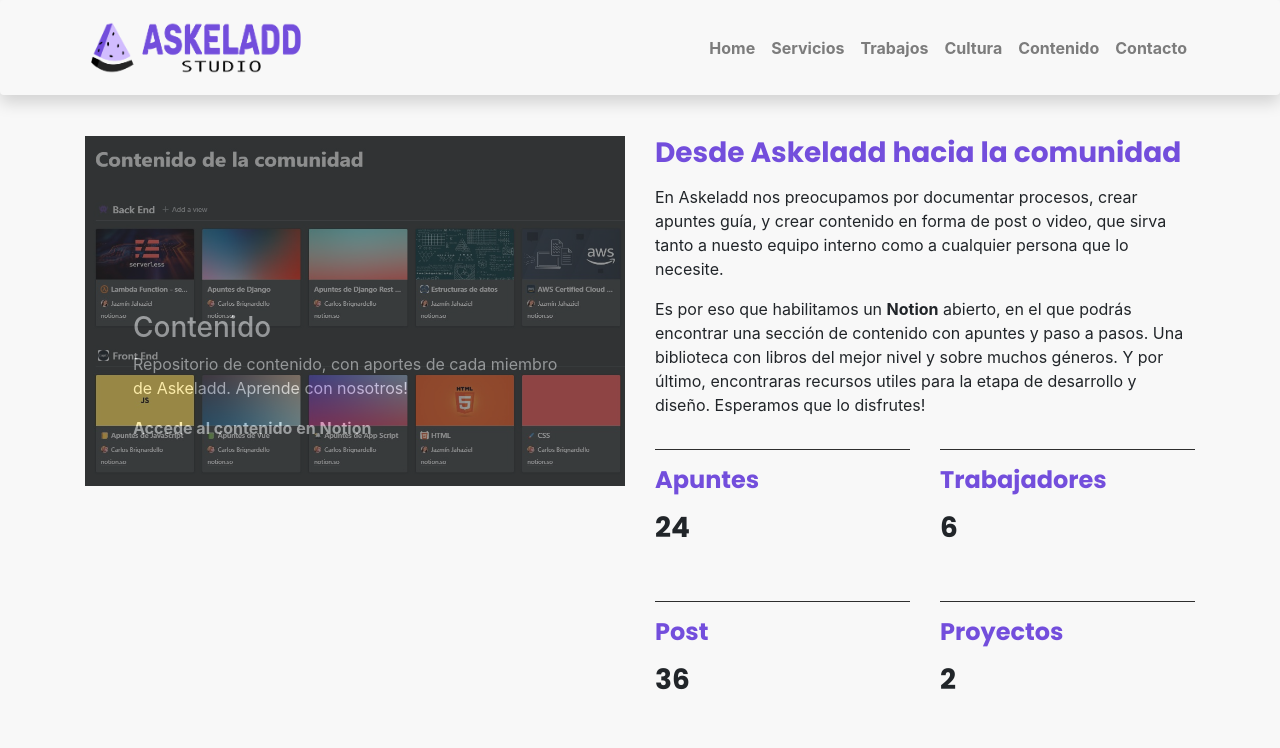
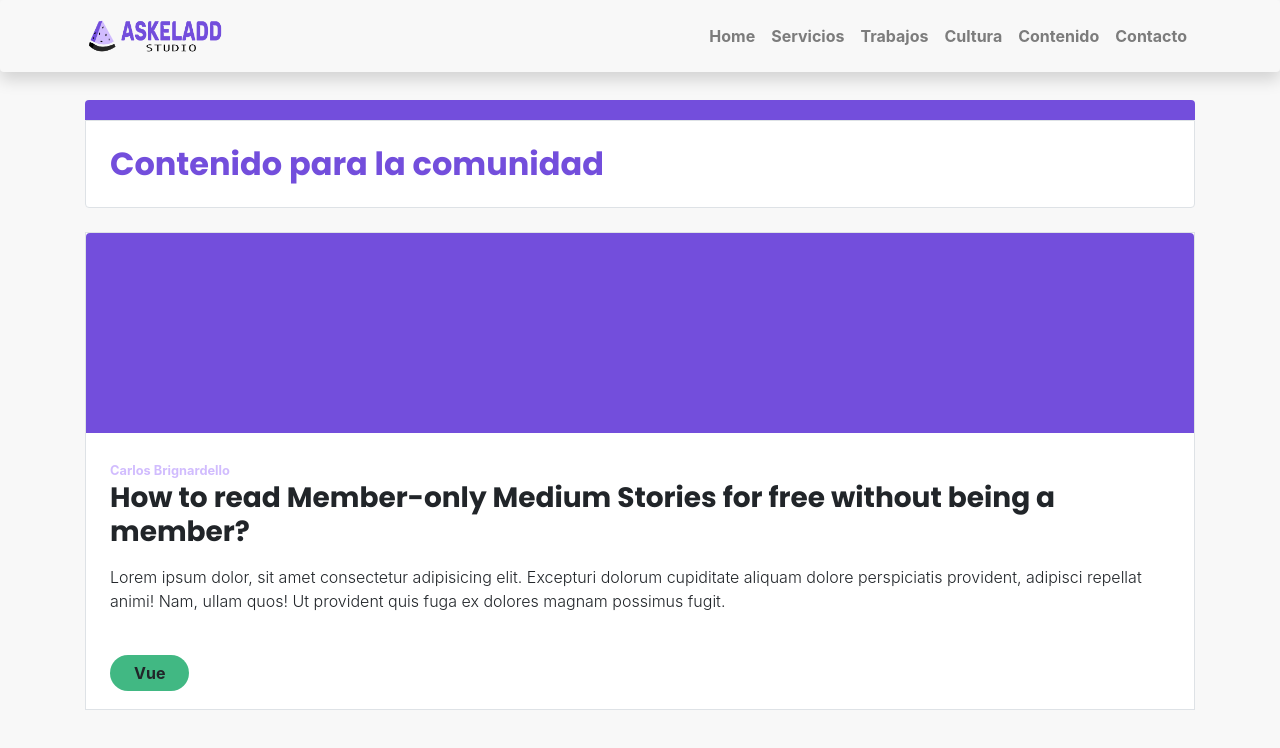
Before and after one commit to vrigna/askeladd-studio, a Vue app: page /#/content in a window 1280 px wide. Shown: the top 748 px of the page. Built offline with nearby package versions, Linux system fonts and the light colour scheme.

Commit message:
Se creo el componente de contenido

```diff
--- /dev/null
+++ b/src/components/ContentCard.vue
@@ -0,0 +1,44 @@
+<template>
+  <div class="bg-white border mt-4">
+    <div class="bg-primary rounded-top" style="height: 200px;">
+
+    </div>
+    <div class="p-4">
+      <div>
+        <span class="small font-weight-bold text-secondary">{{ author }}</span>
+      </div>
+      <div>
+        <h3 class="font-weight-bold" style="font-family: Poppins;">{{ title }}</h3>
+      </div>
+      <div class="mt-3 mb-5">
+        <p class="font-weight-light">{{ desc }}</p>
+      </div>
+      <div>
+        <span class="py-2 px-4 mr-3 font-weight-bold" :style="colorTag" style="border-radius: 100px;">{{ tag }}</span>
+      </div>
+
+    </div>
+</div>
+</template>
+
+<script>
+export default {
+  data() {
+    return {
+      colorTag: `background-color: ${this.color};`
+    }
+  },
+  props: {
+    author: String,
+    title: String,
+    desc: String,
+    url: String,
+    tag: String,
+    color: String,
+  }
+}
+</script>
+
+<style>
+
+</style>
--- a/src/components/Navbar.vue
+++ b/src/components/Navbar.vue
@@ -3,7 +3,7 @@
     <div class="">
     <nav class="fixed-top navbar navbar-expand-lg navbar-light bg-light shadow p-3 bg-body rounded">
         <div class="container fluid justify-content-evenly">
-            <img alt="Askeladd logo" src="../assets/logo.png" width="220px">
+            <img alt="Askeladd logo" src="../assets/logo.png" height="40px">
 
             <div class="d-none d-lg-block " id="navbarNav">
                 <ul class="navbar-nav">
--- a/src/router/index.js
+++ b/src/router/index.js
@@ -19,7 +19,7 @@
   {
     path: '/content',
     name: 'Content',
-    component: () => import('../views/ContentView.vue')
+    component: () => import('../views/ContentPosts.vue')
   },
   {
     path: '/services',
--- /dev/null
+++ b/src/views/ContentPosts.vue
@@ -0,0 +1,32 @@
+<template>
+  <div class="min-vh-100 bg-light" style="padding-top: 100px;">
+    <div class="container">
+      <div class="bg-primary rounded-top" style="height: 20px;"></div>
+      <div class="p-4 border rounded-bottom" style="background-color: white;">
+        <h2 class="m-0 font-weight-bold text-primary" style="font-family: Poppins;">Contenido para la comunidad</h2>
+      </div>
+      <ContentCard
+        author="Carlos Brignardello"
+        title="How to read Member-only Medium Stories for free without being a member?"
+        desc="Lorem ipsum dolor, sit amet consectetur adipisicing elit. Excepturi dolorum cupiditate aliquam dolore perspiciatis provident, adipisci repellat animi! Nam, ullam quos! Ut provident quis fuga ex dolores magnam possimus fugit."
+        url=""
+        tag="Vue"
+        color="#41B883"
+      />
+    </div>
+  </div>
+</template>
+
+<script>
+import ContentCard from '../components/ContentCard.vue'
+
+export default {
+  components: {
+    ContentCard,
+  }
+}
+</script>
+
+<style>
+
+</style>
```
